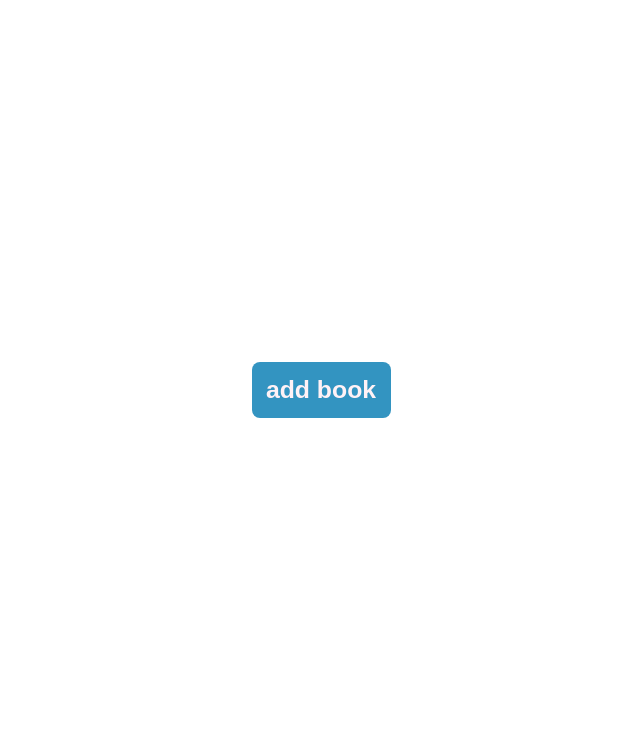
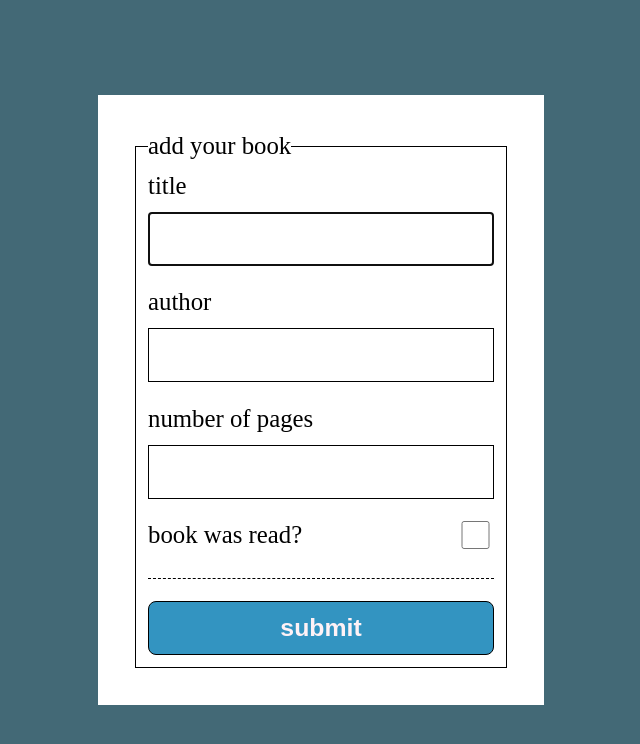
Before and after one commit to EGRrqq/library, a plain HTML site: page index.html in a window 1280 px wide. Shown: the whole page, without its empty margins (319-959 px from the left). Drawn offline with Linux system fonts and the light colour scheme.

Commit message:
feat(html): base form layout
feat(css): base css styles

```diff
--- a/index.html
+++ b/index.html
@@ -1,13 +1,44 @@
 <!DOCTYPE html>
 <html lang="en">
+
 <head>
     <meta charset="UTF-8">
     <meta name="viewport" content="width=device-width, initial-scale=1.0">
     <link rel="stylesheet" href="style.css">
-        <script src="script.js" defer></script>
+    <!-- <script src="script.js" defer></script> -->
     <title>Library</title>
 </head>
+
 <body>
+    <form>
+        <fieldset>
+            <legend>add your book</legend>
 
+            <section class="form-section">
+                <label for="title">title</label>
+                <input type="text" name="title" id="title" required autofocus />
+            </section>
+
+            <section class="form-section">
+                <label for="author">author</label>
+                <input type="text" name="author" id="author" required />
+            </section>
+
+            <section class="form-section">
+                <label for="pages">number of pages</label>
+                <input type="number" name="pages" id="pages" required />
+            </section>
+
+            <section class="form-section">
+                <label for="read">book was read?</label>
+                <input type="checkbox" name="read" id="read" />
+            </section>
+
+            <hr>
+
+            <button type="submit">submit</button>
+        </fieldset>
+    </form>
 </body>
+
 </html>
--- a/style.css
+++ b/style.css
@@ -1,3 +1,15 @@
+:root {
+  --bg-color: #436976;
+
+  --content-padding: calc(0.5rem + 0.5vh);
+
+  --section-padding: clamp(1rem, calc(1.5rem + 1vw), 3vw);
+  --section-gap: calc(3rem + 0.5vh);
+  --section-item-gap: calc(1rem + 0.5vw);
+
+  --btn-min-w: calc(5rem + 1vw);
+}
+
 *, *::before, *::after {
     margin: 0;
     padding: 0;
@@ -12,6 +24,7 @@ body {
   align-items: center;
   gap: calc(1rem + 0.5vh);
   font-size: calc(0.75rem + 1vw);
+  background-color: var(--bg-color);
 }
 
 button {
@@ -23,3 +36,50 @@ button {
   font-weight: 700;
   font-size: inherit;
 }
+
+fieldset {
+  display: grid;
+  gap: var(--section-item-gap);
+}
+
+.form-section {
+  display: flex;
+  gap: var(--content-padding);
+}
+
+.form-section:not(:last-of-type) {
+  flex-direction: column;
+}
+
+.form-section:last-of-type {
+  justify-content: space-between;
+}
+
+hr {
+  padding-bottom: calc(var(--content-padding) / 2);
+  border-bottom: 1px dashed black;
+}
+
+input[type="checkbox"] {
+  min-width: var(--section-padding);
+}
+
+fieldset,
+input,
+button {
+  border: 1px solid black;
+  padding: var(--content-padding);
+}
+
+input {
+  font-size: inherit;
+}
+
+button {
+  cursor: pointer;
+}
+
+form {
+  background-color: white;
+  padding: var(--section-padding);
+}
```
Lines whose indentation alone changed are shown as unchanged.
